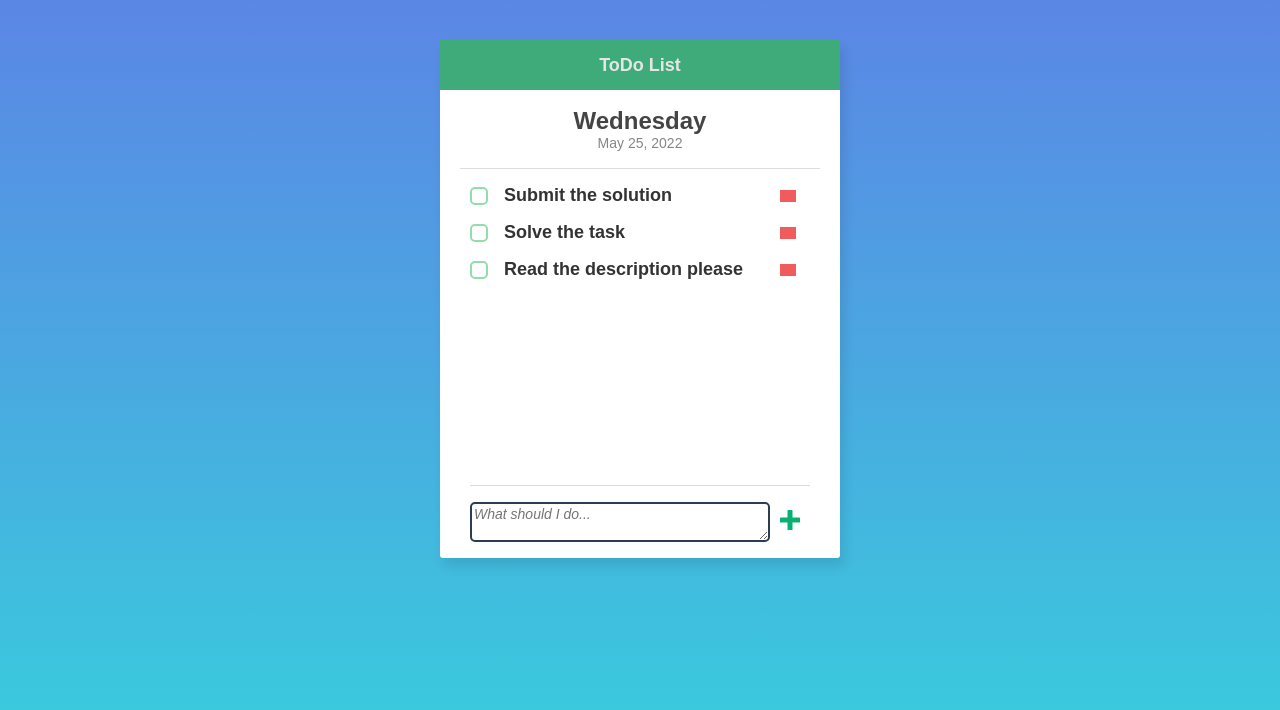
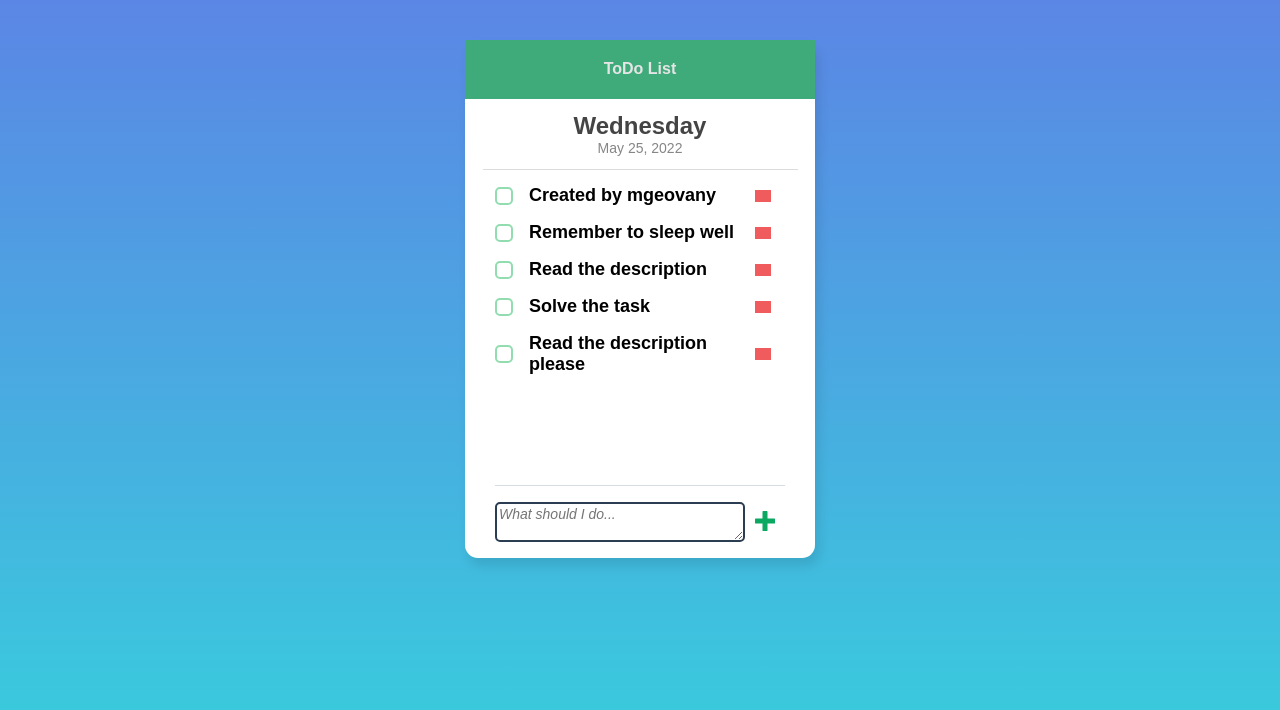
Before and after one commit to MGeovany/simple-todo-app, a website: page src/index.html in a window 1280 px wide. Drawn offline with Linux system fonts and the light colour scheme; grey boxes are pictures that could not be loaded.

Commit message:
cleaned the code 🖌️

```diff
--- a/src/index.html
+++ b/src/index.html
@@ -18,12 +18,12 @@
     </defs>
   </svg>
 
-  <div class="todo">
+  <div class="todo ">
     <div class="todo__header">
-      <div class="todo__menu">
+      <div class="todo__menu flex">
         <div class="todo__title">ToDo List</div>
       </div>
-      <div class="todo__date">
+      <div class="todo__date flex">
         <div class="todo__weekday" id="day"></div>
         <div class="todo__fulldate" id="date"></div>
       </div>
@@ -35,10 +35,10 @@
         <ul class="todo__items-container" id="todo__items-container">
       </div>
 
-      <div class="todo__add">
+      <div class="todo__add flex">
         <textarea type="text" class="todo__input" id="todo__input" placeholder="What should I do..."></textarea>
 
-        <div class="todo__create" id="todo__create">
+        <div class="todo__create flex" id="todo__create">
           <button type="submit" id="sub__button">
             <svg viewBox="0 0 32 32" class="icon">
               <use xlink:href="#icon-plus"></use>
--- a/src/main.js
+++ b/src/main.js
@@ -72,7 +72,9 @@ function onTaskComplete (btns) {
 addEventListener('load', () => {
   addItem('Read the description please')
   addItem('Solve the task')
-  addItem('Submit the solution')
+  addItem('Read the description')
+  addItem('Remember to sleep well')
+  addItem('Created by mgeovany')
 
   const date = new Date()
   const options = { year: 'numeric', month: 'long', day: 'numeric' }
--- a/src/style.css
+++ b/src/style.css
@@ -4,18 +4,11 @@
 }
 
 body {
-  background: linear-gradient(
-    to top,
-    #36d1dc,
-    #5b86e5
-  ); /* W3C, IE 10+/ Edge, Firefox 16+, Chrome 26+, Opera 12+, Safari 7+ */
-
+  background: linear-gradient(to top, #36d1dc, #5b86e5);
   background-repeat: no-repeat;
   background-attachment: fixed;
-  color: #333;
   display: flex;
   justify-content: center;
-  font-family: monospace;
 }
 
 svg.define {
@@ -40,16 +33,11 @@ svg:hover {
   height: 100%;
 }
 
-button,
-input[type="submit"],
-input[type="reset"] {
+button {
   background: none;
-  color: inherit;
   border: none;
   padding: 0;
-  font: inherit;
   cursor: pointer;
-  outline: inherit;
 }
 
 .line {
@@ -58,22 +46,22 @@ input[type="reset"] {
   width: 90%;
   height: 1px;
   background-color: gainsboro;
-  border-radius: 25px;
 }
 
 .todo {
   display: flex;
   flex-direction: column;
+
   background-color: #ffffff;
-  min-width: 400px;
   box-shadow: 4px 8px 12px 0px rgba(0, 0, 0, 0.1);
-  border-radius: 3px;
+  border-radius: 13px;
   margin-top: 2rem;
-  width: 400px;
+  width: 350px;
 }
 
 .todo__header {
   height: 130px;
+
   display: flex;
   align-items: center;
   flex-direction: column;
@@ -89,9 +77,7 @@ input[type="reset"] {
   color: #e5e5e5;
   height: 65px;
   width: 100%;
-  position: relative;
   font-weight: bold;
-  font-size: large;
 }
 
 .todo__items-container {
@@ -116,17 +102,6 @@ input[type="reset"] {
   justify-content: center;
 }
 
-.todo__menu {
-  height: 50px;
-}
-
-.todo__menu,
-.todo__date {
-  display: flex;
-  align-items: center;
-  justify-content: center;
-}
-
 .todo__date {
   height: 60%;
   flex-direction: column;
@@ -140,6 +115,7 @@ input[type="reset"] {
   cursor: pointer;
   border-radius: 5px;
 }
+
 .todo__toggle__completed {
   background-image: url("https://img.icons8.com/metro/26/000000/checked-2.png");
   background-size: contain;
@@ -186,12 +162,15 @@ li {
 }
 
 .todo__add {
+  padding: 16px 0;
+  margin: 0 30px;
+  border-top: 1px solid #d4dce0;
+}
+
+.flex {
   display: flex;
   align-items: center;
   justify-content: center;
-  padding: 16px 0;
-  margin: 0 30px;
-  border-top: 1px solid #d4dce0;
 }
 
 .todo__create,
@@ -200,9 +179,6 @@ li {
   flex: 0 0 20px;
   margin: 0 10px;
   cursor: pointer;
-  display: flex;
-  align-items: center;
-  justify-content: center;
 }
 
 .todo__delete {
```
